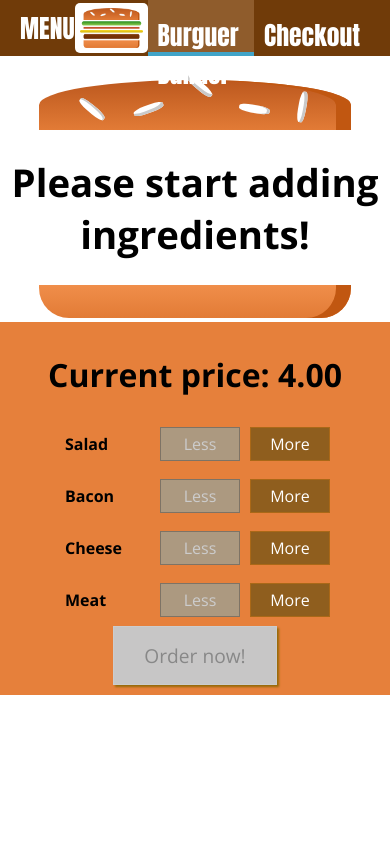
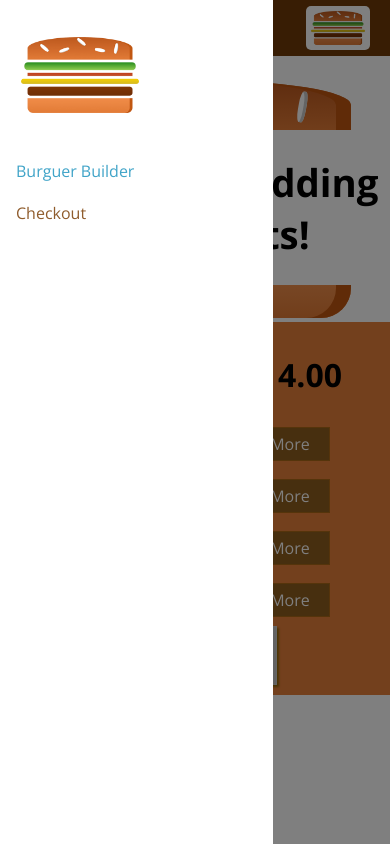
Before and after one commit to nachoAndresFV/BurguerBuilder, a React (Create React App) app: page / in a window 390 px wide. Built offline with nearby package versions, Linux system fonts and the light colour scheme.

Commit message:
Responsive sidedrawer

```diff
--- a/src/components/Logo/Logo.module.css
+++ b/src/components/Logo/Logo.module.css
@@ -1,7 +1,7 @@
 .Logo{
     background-color: white;
     padding: 5px;
-    height: 90%;
+    height: 100%;
     box-sizing: border-box;
     border-radius: 5px;
 }
--- a/src/components/Navigation/NavigationItems/NavegationItem/NavegationItem.module.css
+++ b/src/components/Navigation/NavigationItems/NavegationItem/NavegationItem.module.css
@@ -1,19 +1,39 @@
+.NavegationItem {
+    margin: 10px 0;
+    box-sizing: border-box;
+    display: block;
+    width: 100%;
+}
+
+.NavegationItem a{
+    color: #8F5C2C ;
+    text-decoration: none;
+    width: 100%;
+    box-sizing: border-box;
+    display: block;
+}
+
+.NavegationItem a:hover,
+.NavegationItem a:active,
+.NavegationItem a.active {
+    color : #40A4C8;
+
+}
+
+@media(min-width: 500px){
     .NavegationItem {
         margin: 0;
-    box-sizing: border-box;
         display: flex;
         height: 100%;
+        width: auto;
         align-items: center;
     }
 
     .NavegationItem a{
         color: white;
-    text-decoration: none;
         height: 100%;
         padding: 16px 10px;
         border-bottom: 4px solid transparent;
-    box-sizing: border-box;
-    display: block;
     }
 
     .NavegationItem a:hover,
@@ -23,3 +43,4 @@
         border-bottom: 4px solid #40A4C8;
         color: white;
     }
+}
--- a/src/components/Navigation/NavigationItems/NavegationItems.module.css
+++ b/src/components/Navigation/NavigationItems/NavegationItems.module.css
@@ -3,6 +3,13 @@
     padding: 0;
     list-style: none;
     display: flex;
+    flex-flow: column;
     align-items: center;
     height: 100%;
 }
+
+@media(min-width: 500px){
+    .NavegationItems {
+        flex-flow: row;
+    }
+}
--- /dev/null
+++ b/src/components/Navigation/SideDrawer/SideDrawer.js
@@ -0,0 +1,30 @@
+import React from 'react';
+import Logo from '../../Logo/Logo';
+import NavegationItems from '../NavigationItems/NavegationItems';
+import sideDrawerStyle from './SideDrawer.module.css';
+import Backdrop from '../../UI/Backdrop/Backdrop';
+import Aux from '../../../hoc/Aux';
+
+
+const sideDrower = (props) => {
+    let attachedClasses = [sideDrawerStyle.SideDrawer, sideDrawerStyle.Close];
+    if (props.open) {
+        attachedClasses = [sideDrawerStyle.SideDrawer, sideDrawerStyle.Open];
+    }
+    return (
+        <Aux>
+            <Backdrop show={props.open} click={props.close}/>
+            <div className={attachedClasses.join(' ')}>
+                <div className={sideDrawerStyle.Logo}>
+                    <Logo/>
+                </div>
+                <nav>
+                    <NavegationItems/>
+                </nav>
+            </div>
+        </Aux>
+
+    );
+};
+
+export default sideDrower;
--- /dev/null
+++ b/src/components/Navigation/SideDrawer/SideDrawer.module.css
@@ -0,0 +1,32 @@
+.SideDrawer{
+    position: fixed;
+    width: 280px;
+    max-width: 70%;
+    height: 100%;
+    left: 0;
+    top: 0;
+    z-index: 100;
+    background-color: white;
+    padding: 32px 16px;
+    box-sizing: border-box;
+    transition: transform 0.3 ease-out;
+}
+
+@media(min-width: 500px){
+    .SideDrawer{
+        display: none;
+    }
+}
+
+.Open{
+    transform: translateX(0);
+}
+
+.Close{
+    transform: translateX(-100% );
+}
+
+.Logo{
+    height: 11%;
+    margin-bottom: 32px;
+}
--- /dev/null
+++ b/src/components/Navigation/SideDrawer/SideDrawerToggle/SideDrawerToggle.js
@@ -0,0 +1,14 @@
+import React from 'react';
+import sideDrawerToggleStyle from './SideDrawerToggle.module.css';
+
+const sideDrowerToggle = (props) => (
+    <div
+        className={sideDrawerToggleStyle.DrawerToggle}
+        onClick={props.click}>
+        <div></div>
+        <div></div>
+        <div></div>
+    </div>
+);
+
+export default sideDrowerToggle;
--- /dev/null
+++ b/src/components/Navigation/SideDrawer/SideDrawerToggle/SideDrawerToggle.module.css
@@ -0,0 +1,23 @@
+.DrawerToggle {
+    width: 40px;
+    height: 100%;
+    display: flex;
+    flex-flow: column;
+    justify-content: space-around;
+    align-items: center;
+    padding: 10px 0;
+    box-sizing: border-box;
+    cursor: pointer;
+}
+
+.DrawerToggle div {
+    width: 90%;
+    height: 3px;
+    background-color: white;
+}
+
+@media (min-width: 500px) {
+    .DrawerToggle {
+        display: none;
+    }
+}
--- a/src/components/Navigation/Toolbar/Toolbar.js
+++ b/src/components/Navigation/Toolbar/Toolbar.js
@@ -2,12 +2,15 @@ import React from 'react';
 import toolbarStyle from './Toolbar.module.css';
 import Logo from '../../Logo/Logo';
 import NavegationItems from '../NavigationItems/NavegationItems';
+import SideDrawerToggle from '../SideDrawer/SideDrawerToggle/SideDrawerToggle';
 
-const toolbar = () => (
+const toolbar = (props) => (
     <header className={toolbarStyle.Toolbar}>
-        <div style={{color: "white"}}>MENU</div>
-        <Logo />
-        <nav>
+        <SideDrawerToggle click={props.click}/>
+        <div className={toolbarStyle.Logo}>
+            <Logo />
+        </div>
+        <nav className={toolbarStyle.DesktopOnly}>
             <NavegationItems/>
         </nav>
     </header>
--- a/src/components/Navigation/Toolbar/Toolbar.module.css
+++ b/src/components/Navigation/Toolbar/Toolbar.module.css
@@ -18,3 +18,13 @@
 .Toolbar nav{
     height: 100%;
 }
+
+.Logo{
+    height: 80%;
+}
+
+@media(max-width: 499px){
+    .DesktopOnly{
+        display: none;
+    }
+}
--- a/src/components/layout/Layout.js
+++ b/src/components/layout/Layout.js
@@ -1,16 +1,44 @@
-import React from 'react';
+import React, {Component} from 'react';
 import Aux from '../../hoc/Aux';
 import layoutStyle from './Layout.module.css';
 import Toolbar from '../Navigation/Toolbar/Toolbar';
+import SideDrawer from '../Navigation/SideDrawer/SideDrawer';
 
-const layout = (props) => (
-    <Aux>
-        <Toolbar/>
-        <main className={layoutStyle.Content}>
-            {props.children}
-        </main>
-    </Aux>
+class Layout extends Component{
 
-);
+    state = {
+        showSideDrawer: true
+    }
 
-export default layout;
+    sideDrawerCloseHandler = () =>{
+        this.setState({
+            showSideDrawer: false
+        })
+    }
+
+    sideDrawerToggleHandler = () => {
+        this.setState((prevState) => {
+            return {showSideDrawer: !prevState.showSideDrawer}
+        })
+    };
+
+
+    render(){
+        return (
+            <Aux>
+                <Toolbar
+                    click={this.sideDrawerToggleHandler}
+                />
+                <SideDrawer
+                    open={this.state.showSideDrawer }
+                    close={this.sideDrawerCloseHandler}/>
+                <main className={layoutStyle.Content}>
+                    {this.props.children}
+                </main>
+            </Aux>
+        );
+    }
+
+};
+
+export default Layout;
```
Lines whose indentation alone changed are shown as unchanged.
